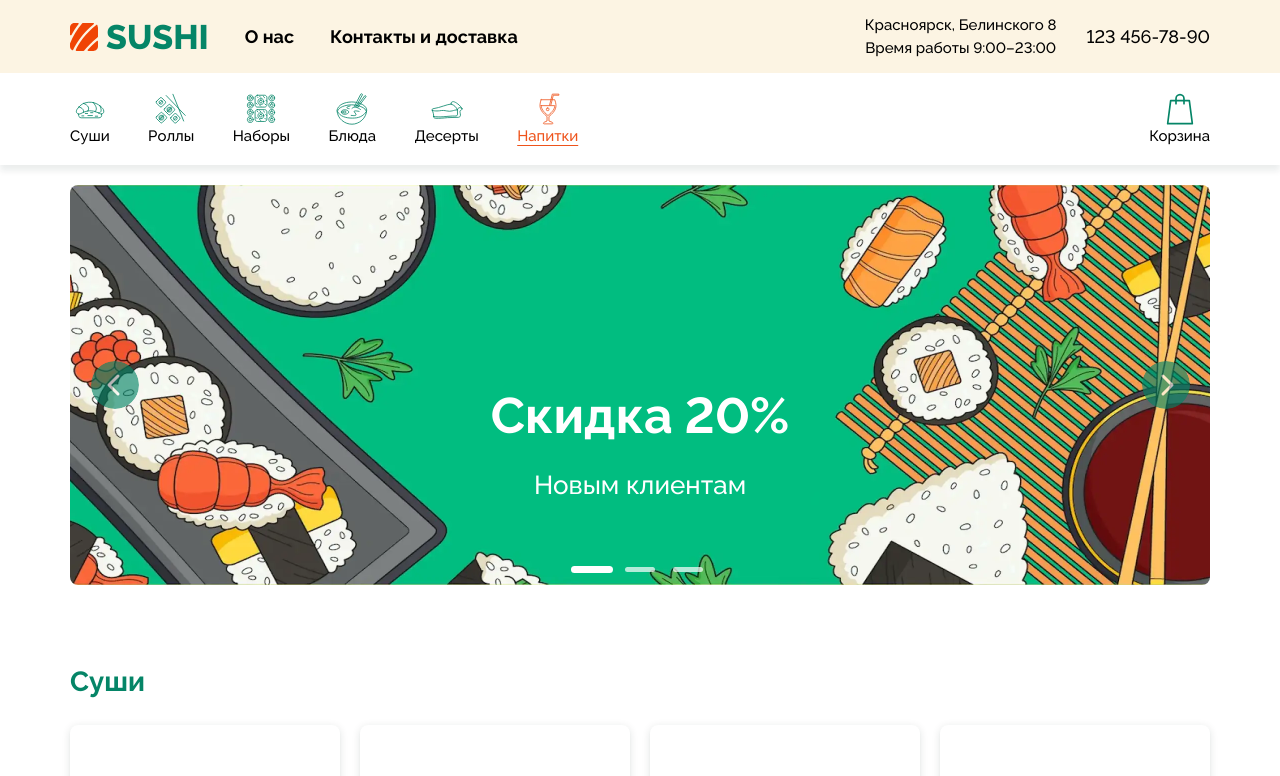
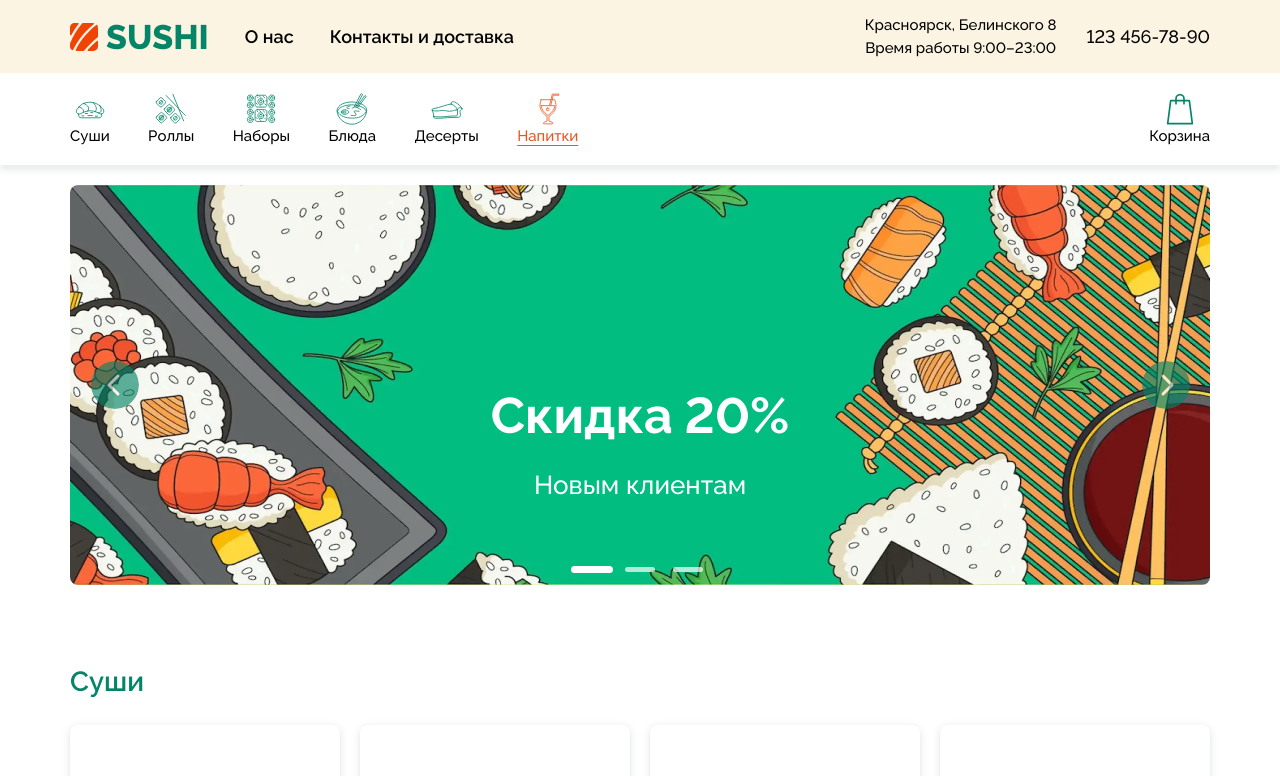
Before and after one commit to mitorun/sushi, a plain HTML site: page index.html in a window 1280 px wide. Shown: the top 776 px of the page. Drawn offline with nearby package versions, Linux system fonts and the light colour scheme.

Commit message:
Add files via upload

```diff
--- a/sushi.css
+++ b/sushi.css
@@ -38,9 +38,9 @@
 	--font-size-l: 18px;
 	--font-size-m: 15px;
 	--font-size-s: 13px;
-	--font-weight-xl: 740;
-	--font-weight-l: 620;
-	--font-weight-m: 500;
+	--font-weight-xl: 720;
+	--font-weight-l: 580;
+	--font-weight-m: 470;
 	--line-height-m: 1.5;
 	--line-height-s: 1.2;
 	--container-padding: 10px;
```
